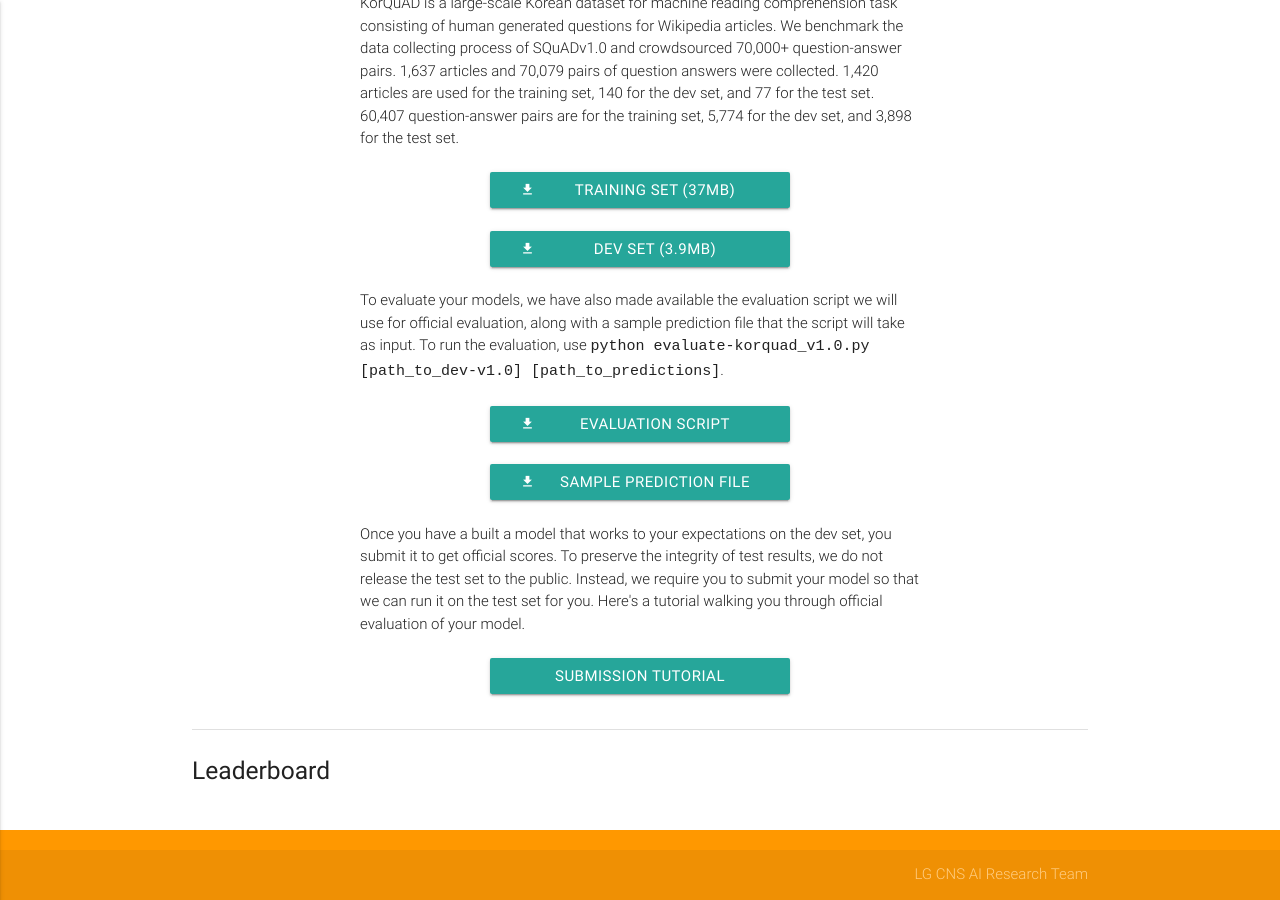
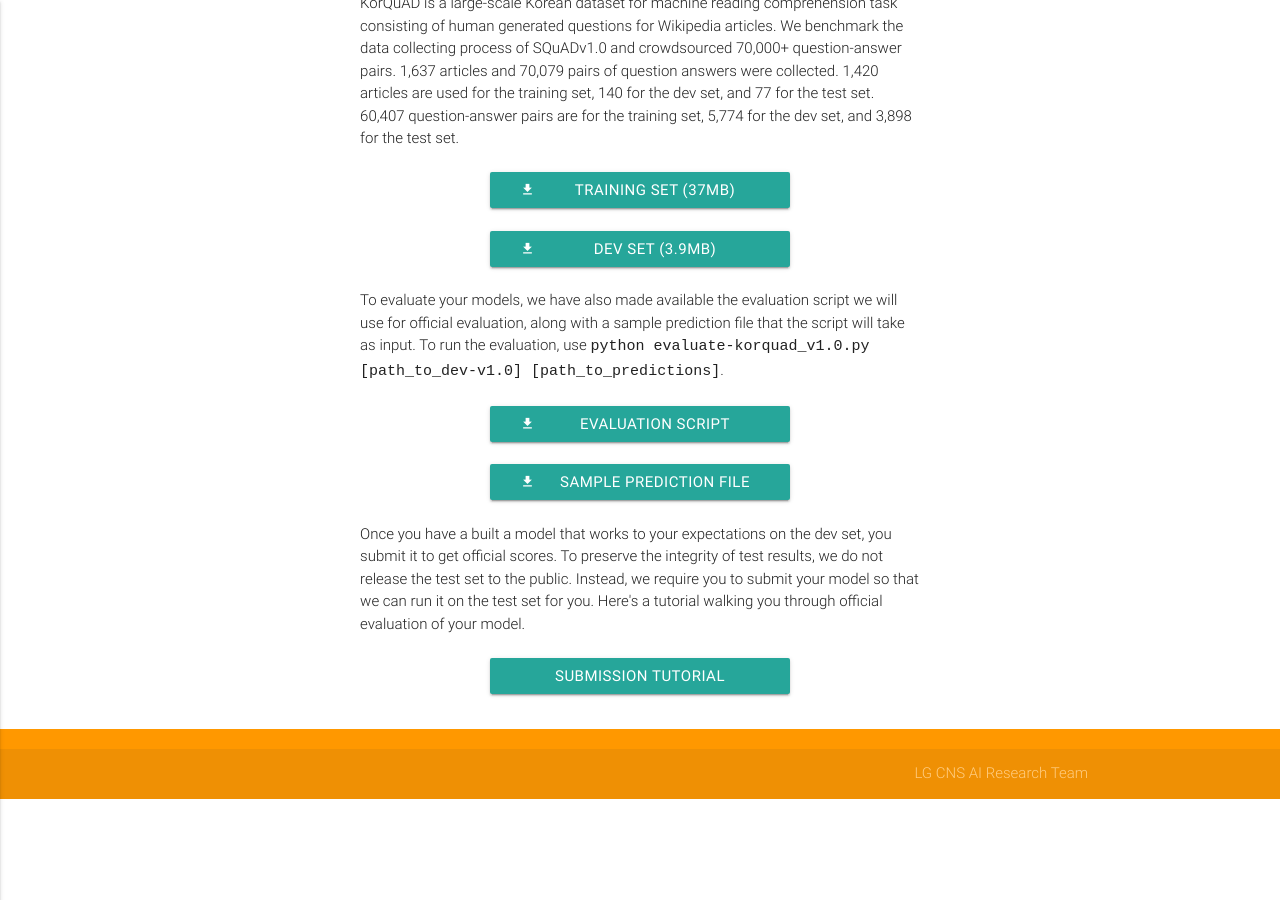
Before and after one commit to korquad/korquad.github.io, a Jekyll site: the page built from category/index_english.html, in a window 1280 px wide and 900 px high, scrolled down 5198 px. Built offline with Jekyll 4.4.1, drawn with Linux system fonts in a browser that asks for light colours; after the commit the page ends 5997 px from its top, so only the background shows below that.

Commit message:
Update index_english.html

```diff
--- a/category/index_english.html
+++ b/category/index_english.html
@@ -642,32 +642,14 @@ Prediction File</a>
             <br>
             <div class="center">
               <a id="tutorial" target="_blank" href="https://worksheets.codalab.org/worksheets/0xee93409b823f436d88741ab115403559/" class="waves-effect waves-light btn"
-
 style="width:300px">Submission Tutorial</a>
             </div>
-
-
-
-
           </div>
         </div>
-
         <div class="col s12 m2"></div>
-
       </div>
-
     </div>
 
-    <div class="divider"></div>
-    <div class="section">
-        <h5>Leaderboard</h5>
-        <div class="row">
-              <div class="col s12">
-
-
-              </div>
-        </div>
-    </div>
 
 
 
```
